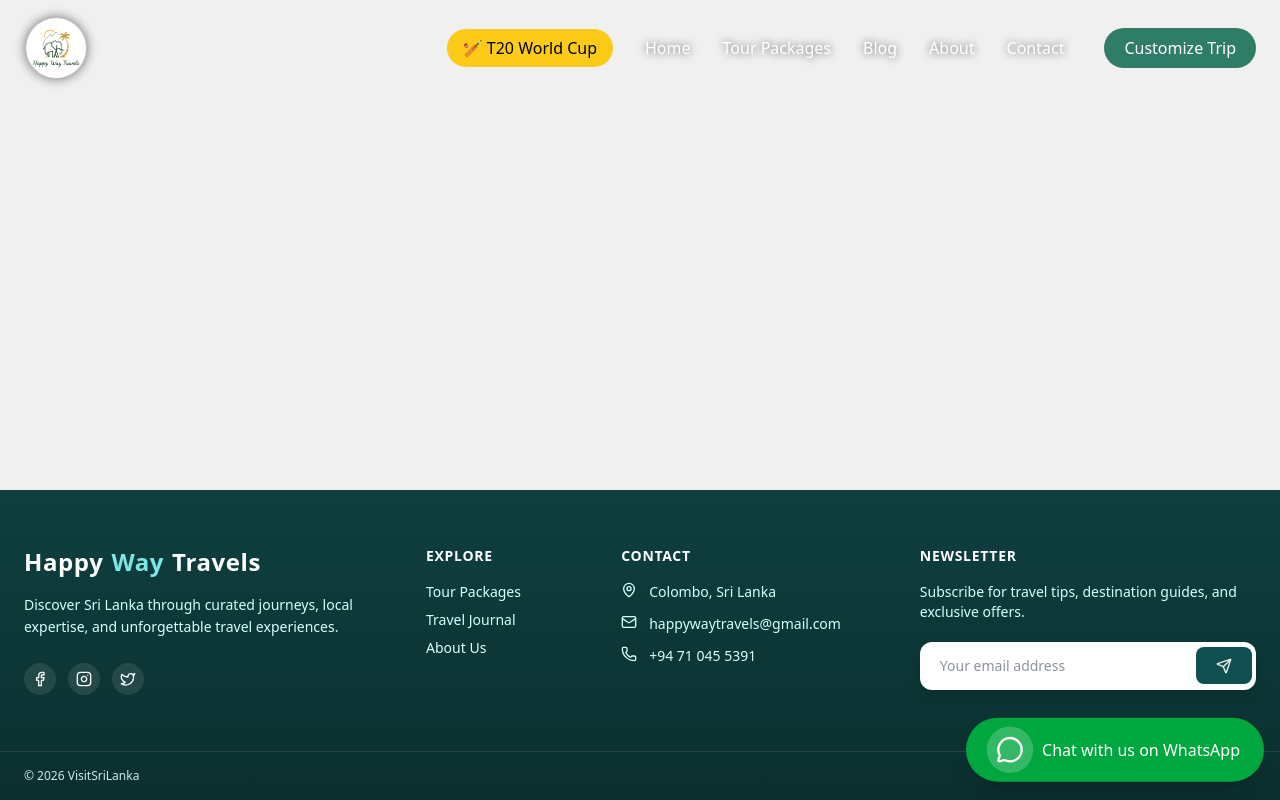
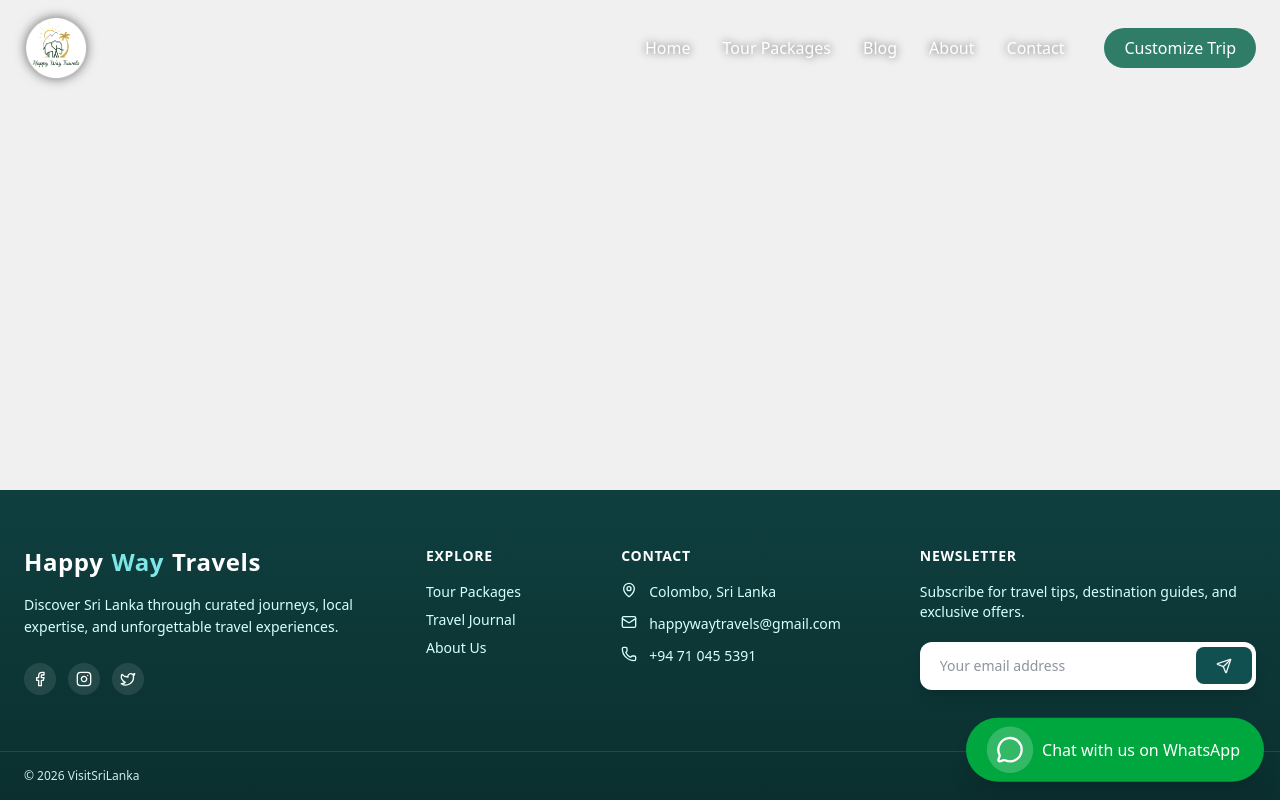
Before and after one commit to jaindu-sasan/Happy-Way-Travels, a React (Vite) app: page /packages/1 in a window 1280 px wide. Built offline with nearby package versions, Linux system fonts and the light colour scheme.

Commit message:
remove t20 worldcup section

```diff
--- a/src/components/Navbar.jsx
+++ b/src/components/Navbar.jsx
@@ -86,27 +86,6 @@ export default function Navbar() {
     {/* MENU */}
     <div className="absolute top-full left-6 mt-3 w-56 bg-white rounded-xl shadow-xl z-50 md:hidden p-2">
       <ul className="text-slate-700 font-medium">
-
-        {/* T20 WORLD CUP */}
-        <li>
-          <NavLink
-            to="/t20-world-cup"
-            onClick={() => setIsOpen(false)}
-            className={({ isActive }) =>
-              `block px-5 py-3 rounded-full text-center font-semibold transition-all mb-3
-              ${
-                isActive
-                  ? "bg-yellow-400 text-black"
-                  : scrolled
-                  ? "bg-yellow-300/90 text-black hover:bg-yellow-400"
-                  : "bg-yellow-400/90 text-black hover:bg-yellow-300"
-              }`
-            }
-          >
-            🏏 T20 World Cup
-          </NavLink>
-        </li>
-
         {/* Other menu items */}
         {[
           ["/", "Home"],
@@ -151,27 +130,6 @@ export default function Navbar() {
 
         {/* ---------------- DESKTOP NAV ---------------- */}
         <ul className="hidden md:flex gap-8 font-medium items-center">
-
-          {/* ✅ T20 WORLD CUP FEATURE LINK */}
-          <li>
-            <NavLink
-              to="/t20-world-cup"
-              className={({ isActive }) =>
-                `
-                px-4 py-2 rounded-full font-semibold transition-all
-                ${
-                  isActive
-                    ? "bg-yellow-400 text-black"
-                    : scrolled
-                    ? "bg-yellow-300/90 text-black hover:bg-yellow-400"
-                    : "bg-yellow-400/90 text-black hover:bg-yellow-300"
-                }
-                `
-              }
-            >
-              🏏 T20 World Cup
-            </NavLink>
-          </li>
 
           {[
             ["/", "Home"],
--- a/src/features/home/HomePage.jsx
+++ b/src/features/home/HomePage.jsx
@@ -54,6 +54,8 @@ const handleVideoEnded = () => {
   }
 };
 
+const showT20Section = false;
+
 
   return (
     <div className="relative overflow-hidden bg-[#F0F0F0] text-[#010100]">
@@ -63,9 +65,8 @@ const handleVideoEnded = () => {
 
 {/* ---------------- HERO SECTION WITH HIGH-QUALITY VIDEO (NO DARKNESS) ---------------- */}
 <HeroSlideshow />
-
-
 {/* ---------------- T20 WORLD CUP FEATURE SECTION ---------------- */}
+{showT20Section && (
 <section className="py-16 bg-gradient-to-r from-[#0F3F3F] to-[#166666] text-white">
   <div className="max-w-7xl mx-auto px-6 grid md:grid-cols-2 gap-10 items-center">
 
@@ -125,7 +126,7 @@ const handleVideoEnded = () => {
     </motion.div>
 
   </div>
-</section>
+</section>)}
 
 
 
```
